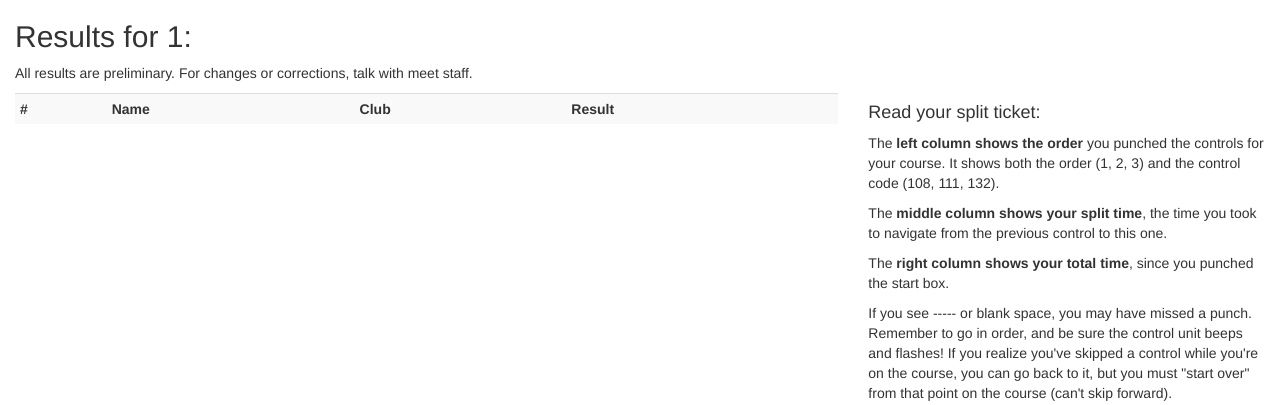
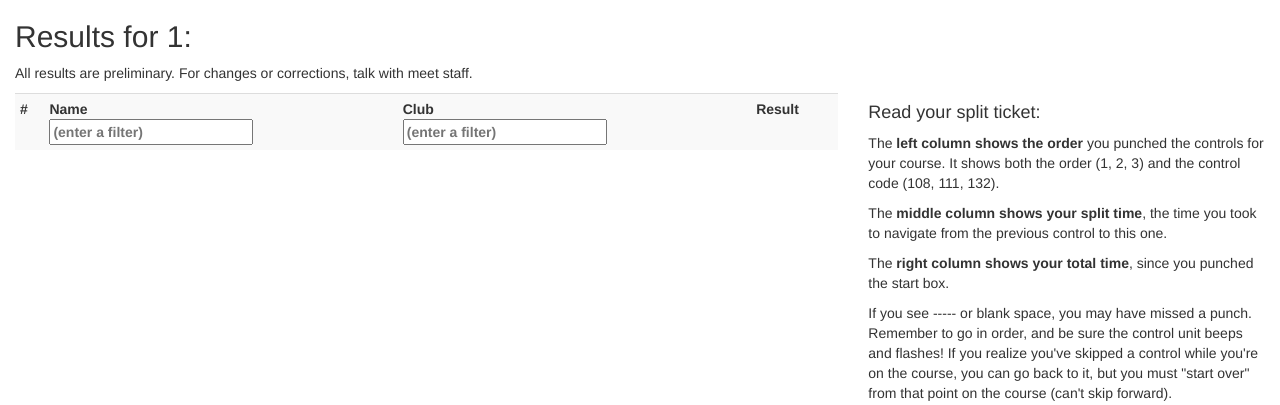
Before and after one commit to ercjns/O-coc-wifiscoring, a Flask app: page /results/1 in a window 1280 px wide. Shown: the part 108-513 px from the top of the page. Run offline with Flask 2, Linux system fonts and the light colour scheme; data that the repository does not hold is empty; some libraries are stand-ins or nearby versions.

Commit message:
Added client-side filtering

```diff
--- /dev/null
+++ b/coc_wifiscoring/static/filter.js
@@ -0,0 +1,36 @@
+// Adds column filters to the result tables
+
+window.onload = function() {
+  var table = document.getElementById("resultTable");
+  var tbody = table.firstElementChild;
+
+  var thead = tbody.firstElementChild;
+  var trs = tbody.children;
+
+  var filter = function(col, input) {
+    var searchText = input.value.toLowerCase();
+
+    for(var i = 1; i < trs.length; ++i) {
+        var display = "";
+
+        var colChild = trs[i].children[col];
+        if (colChild && colChild.innerHTML.toLowerCase().indexOf(searchText) === -1)
+            display = "none";
+
+        trs[i].style.display = display;
+    }
+  };
+
+  for (var i = 1; i < thead.children.length; ++i) {
+      if (thead.children[i].innerHTML === "Name" || thead.children[i].innerHTML === "Club") {
+          var input = document.createElement("input");
+          input.setAttribute("placeholder", "(enter a filter)");
+          input.oninput = (function(i, input) { return function() {
+              filter(i, input);
+          }})(i, input);
+
+          thead.children[i].appendChild(document.createElement("br"));
+          thead.children[i].appendChild(input);
+      }
+  }
+};
--- a/coc_wifiscoring/templates/resulttable.html
+++ b/coc_wifiscoring/templates/resulttable.html
@@ -12,7 +12,7 @@
 
 <div class="row">
 	<div class="col-xs-12 col-md-8">
-		<table class="table table-condensed table-striped">
+		<table class="table table-condensed table-striped" id="resultTable">
 		<th>#</th>
 		<th>Name</th>
 		<th>Club</th>
@@ -45,4 +45,6 @@
 	</div>
 </div>
 
+<script src="{{ url_for('static', filename='filter.js') }}"></script>
+
 {% endblock %}
```
